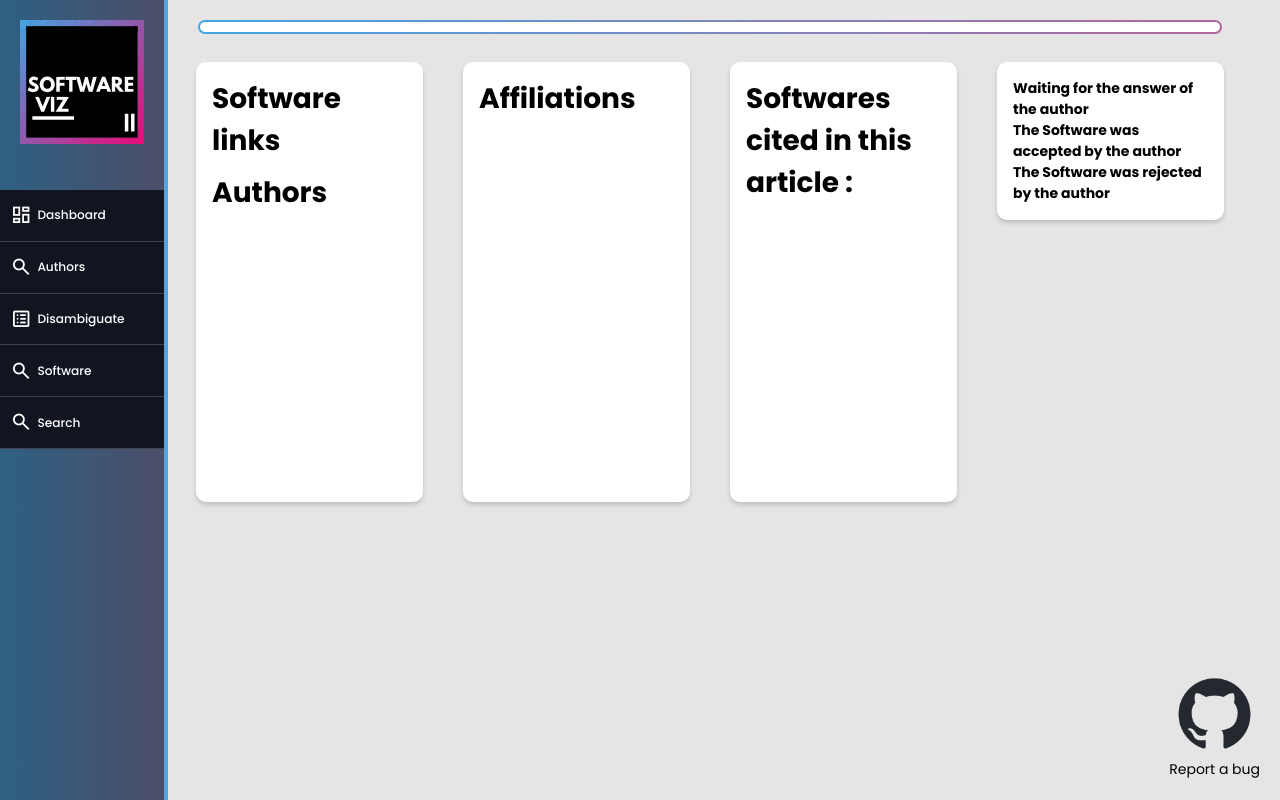
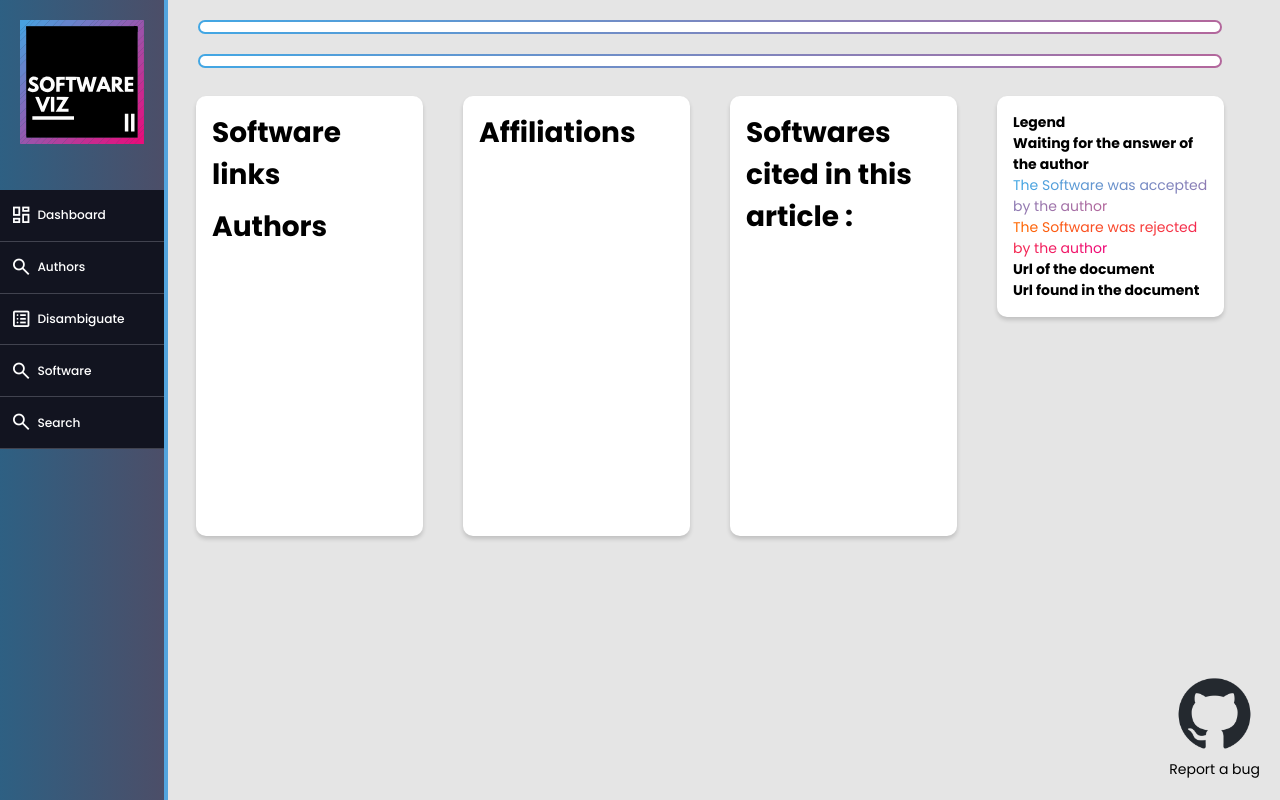
Before and after one commit to Samuel-Scalbert/COAR-Viz, a Flask app: template app/templates/pages/doc.html in a window 1280 px wide. Run offline with Flask 3, Linux system fonts and the light colour scheme; the template is opened without the code that fills it, so the values that code supplies are empty.

Commit message:
Add URL display sections and debug logging to documentation page

```diff
--- a/app/routes/doc_route.py
+++ b/app/routes/doc_route.py
@@ -5,6 +5,7 @@ from flask import render_template
 @app.route('/doc/<doc_id>')
 def doc_info(doc_id):
     data = doc_info_from_id(doc_id,db)
+    print(data[5], data[8])
     return render_template('pages/doc.html', data=data)
 
 @app.route('/doc/<doc_id>/<software>')
--- a/app/templates/pages/doc.html
+++ b/app/templates/pages/doc.html
@@ -1,6 +1,7 @@
 {% extends "partials/conteneur.html" %}
 {% block body %}
 <div>
+    <div class="titre-block"><h2 style="padding: 5px">{{ data[4] }}</h2></div>
     <div class="titre-block"><h2 style="padding: 5px">{{ data[4] }}</h2></div>
    <div class="flex-container">
        <div class="info_doc">
@@ -59,9 +60,14 @@
              </ul>
           </div>
            <div class="contexts">
-               <p><span class="waiting_for_the_answer"><strong>Waiting for the answer of the author</strong></span></p>
-               <p><span class="accepted_by_the_author"><strong>The Software was accepted by the author</strong></span></p>
-               <p><span class="rejected_by_the_author"><strong>The Software was rejected by the author</strong></span></p>
+               <h4> Legend </h4>
+               <p><span id="waiting_for_the_answer"><strong>Waiting for the answer of the author</strong></span></p>
+               <p><span id="accepted_by_the_author">The Software was accepted by the author</span></p>
+               <p><span id="rejected_by_the_author">The Software was rejected by the author</span></p>
+               <h4> Url of the document </h4>
+               <a href="#"></a>
+               <h4> Url found in the document</h4>
+               <p>{{ data[8] }}</p>
            </div>
        </div>
       {% for attrib,lists_context in data[0].items() %}
```
